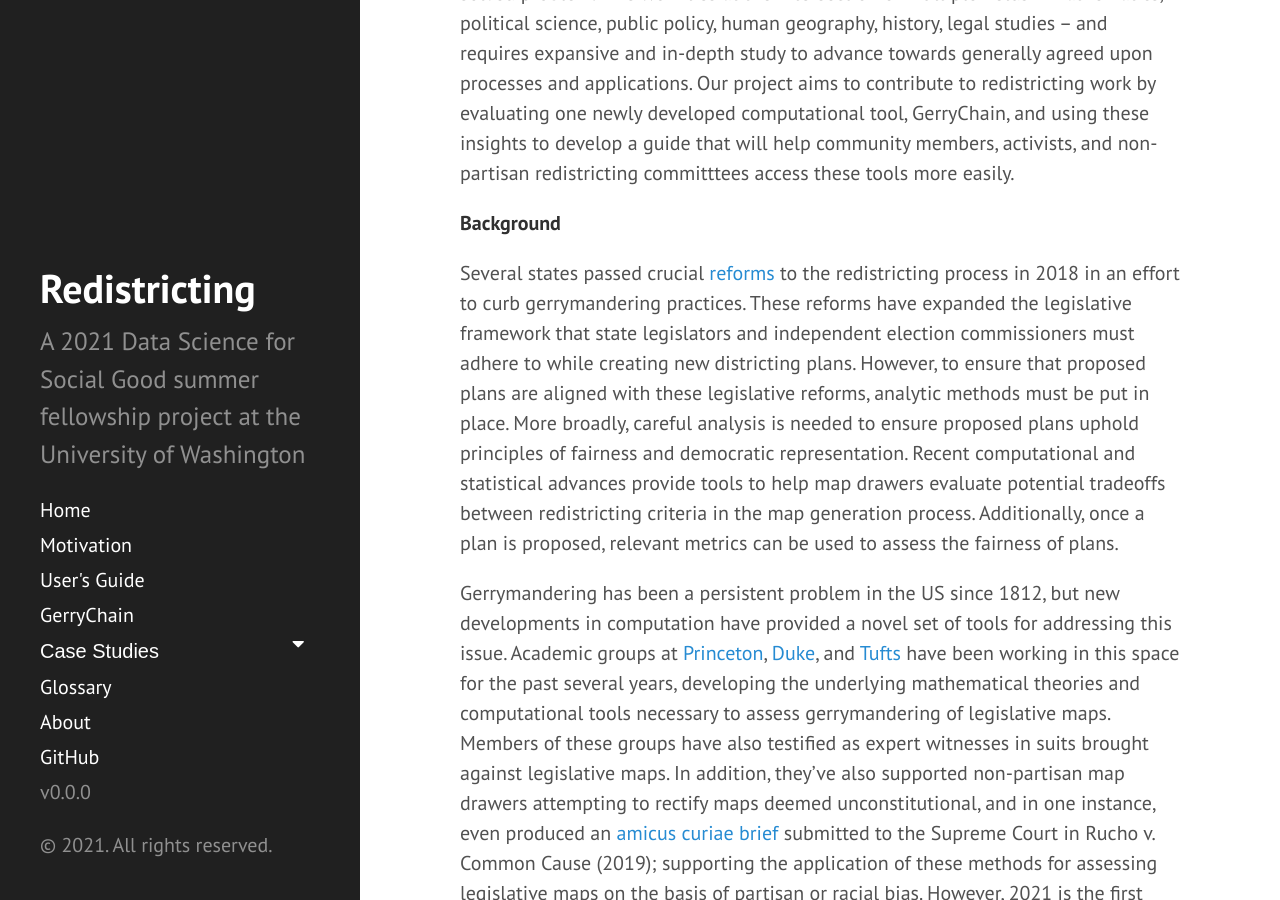
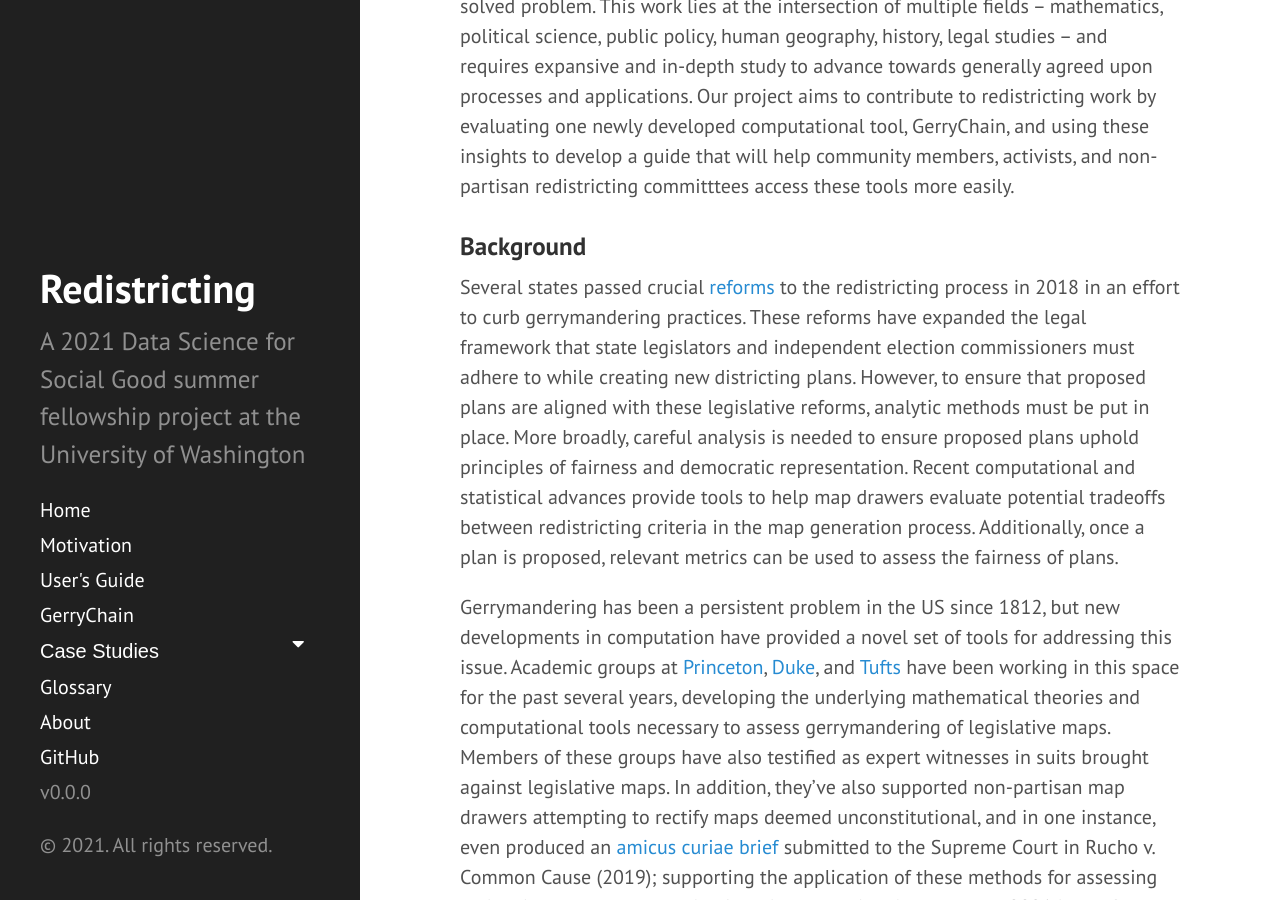
Before and after one commit to uwescience/DSSG2021-redistricting-website, a Jekyll site: the page built from motivation.md, in a window 1280 px wide and 900 px high, scrolled down 632 px. Built offline with Jekyll 4.4.1, drawn with Linux system fonts in a browser that asks for light colours; some of the changed text lies outside the part shown.

Commit message:
Update motivation.md

```diff
--- a/motivation.md
+++ b/motivation.md
@@ -3,23 +3,23 @@ layout: page
 title: Motivation
 ---
 
-**Questions**
+### Questions
 
 How can we leverage newly developed computational tools to gain insights into gerrymandering and related redistricting problems?
 
 How can we democratize access to these tools to empower diverse stakeholders to participate in their state or community's redistricting process more effectively?
 
-**Needs**
+### Needs
 
 Creating truly "neutral" maps that are fair, representative, and unbiased is a difficul goal. Computational methods have expanded greatly since the 2010 redistricting cycle. The 2020 redistricting cycle is the first time that computational tools are widely available for researchers, redistricting commission members, state legislators, advocacy groups, and community members. There is great promise in the power these compuational tools have to offer in regard to the many challenging problems posed by congressional redistricting. However, computational redistricting is not a solved problem. This work lies at the intersection of multiple fields – mathematics, political science, public policy, human geography, history, legal studies – and requires expansive and in-depth study to advance towards generally agreed upon processes and applications. Our project aims to contribute to redistricting work by evaluating one newly developed computational tool, GerryChain, and using these insights to develop a guide that will help community members, activists, and non-partisan redistricting committtees access these tools more easily.
 
-**Background**
+### Background
 
-Several states passed crucial [reforms](https://www.brennancenter.org/our-work/analysis-opinion/citizen-and-legislative-efforts-reform-redistricting-2018) to the redistricting process in 2018 in an effort to curb gerrymandering practices. These reforms have expanded the legislative framework that state legislators and independent election commissioners must adhere to while creating new districting plans. However, to ensure that proposed plans are aligned with these legislative reforms, analytic methods must be put in place. More broadly, careful analysis is needed to ensure proposed plans uphold principles of fairness and democratic representation. Recent computational and statistical advances provide tools to help map drawers evaluate potential tradeoffs between redistricting criteria in the map generation process. Additionally, once a plan is proposed, relevant metrics can be used to assess the fairness of plans.
+Several states passed crucial [reforms](https://www.brennancenter.org/our-work/analysis-opinion/citizen-and-legislative-efforts-reform-redistricting-2018) to the redistricting process in 2018 in an effort to curb gerrymandering practices. These reforms have expanded the legal framework that state legislators and independent election commissioners must adhere to while creating new districting plans. However, to ensure that proposed plans are aligned with these legislative reforms, analytic methods must be put in place. More broadly, careful analysis is needed to ensure proposed plans uphold principles of fairness and democratic representation. Recent computational and statistical advances provide tools to help map drawers evaluate potential tradeoffs between redistricting criteria in the map generation process. Additionally, once a plan is proposed, relevant metrics can be used to assess the fairness of plans.
 
 Gerrymandering has been a persistent problem in the US since 1812, but new developments in computation have provided a novel set of tools for addressing this issue. Academic groups at [Princeton](https://gerrymander.princeton.edu/), [Duke](https://sites.duke.edu/quantifyinggerrymandering/), and [Tufts](https://mggg.org/) have been working in this space for the past several years, developing the underlying mathematical theories and computational tools necessary to assess gerrymandering of legislative maps. Members of these groups have also testified as expert witnesses in suits brought against legislative maps. In addition, they've also supported non-partisan map drawers attempting to rectify maps deemed unconstitutional, and in one instance, even produced an [amicus curiae brief](https://mggg.org/SCOTUS-MathBrief.pdf) submitted to the Supreme Court in Rucho v. Common Cause (2019); supporting the application of these methods for assessing legislative maps on the basis of partisan or racial bias. However, 2021 is the first redistricting cycle in which maps are being drawn while these ensemble-based analysis tools are publicly available. This means that the current redistricting cycle is a novel opportunity for map drawing commissions, consultant groups, and advocacy organizations to apply these tools to produce fairer maps or to evaluate and challenge potentially gerrymandered legislative maps as they are developed.
 
-**Stakeholders**
+### Stakeholders
 
 * State demographers
 * State legislators
@@ -30,11 +30,10 @@ Gerrymandering has been a persistent problem in the US since 1812, but new devel
 * Academia
 * Local community groups
 
-**Ethics**
+### Ethics
 
 We aim to uphold principles of fairness and democratic representation in the redistricting process. We consider fairness both in terms of process and outcomes of redistricting. We seek to maximize inclusion and transparency in the redistricting process and our guide is largely motivated by the goal of democratizing access to resources, computational tools, and knowledge necessary to particiapte in redistricting. In outcome, we view fair maps as those structured for equal representation of voters regardless of identity or partisan leaning to align with the principle of one person, one vote.
 
-We acknowledge that in any nationwide study, such as ours, there’s a risk of flattening local and state-conditions and the need to honor communities. We give consideration to the legacy of racial segregation, redlining, racialized geographies, and the history of race relations and exclusion in this country. We understand that redistricting often reinforces these conditions. We want to prioritizing The Voting Rights Act in our analysis, and roleplay bad intent/exploitation for these tools, while designing a guideline for accessibility.
-
+We acknowledge that in any nationwide study, such as ours, there’s a risk of flattening local and state-conditions and the need to honor communities. We give consideration to the legacy of racial segregation, redlining, racialized geographies, and the history of race relations and exclusion in this country. We understand that redistricting often reinforces these conditions. We want to prioritizing the Voting Rights Act in our analysis, and roleplay bad intent/exploitation for these tools while designing a guideline for accessibility.
 
 GerryChain as a computational tool for redistricting is open source and widely available. Yet there are considerable technical barriers to its uptake and usage. In an effort to expand the pool of potential users, we have focused on creating annotated case studies applying GerryChain in select state contexts and developing a comprehensive user's guide. Our goal is to enable anyone with modest technical skills to utilize the GerryChain toolset for the purpose of analyzing or challenging potentially gerrymandered maps in their own states. We engaged with a variety of stakeholders to understand their perspectives and roles in the redistricting process, as well as to capture greater nuance about their specific state and local contexts.
```
